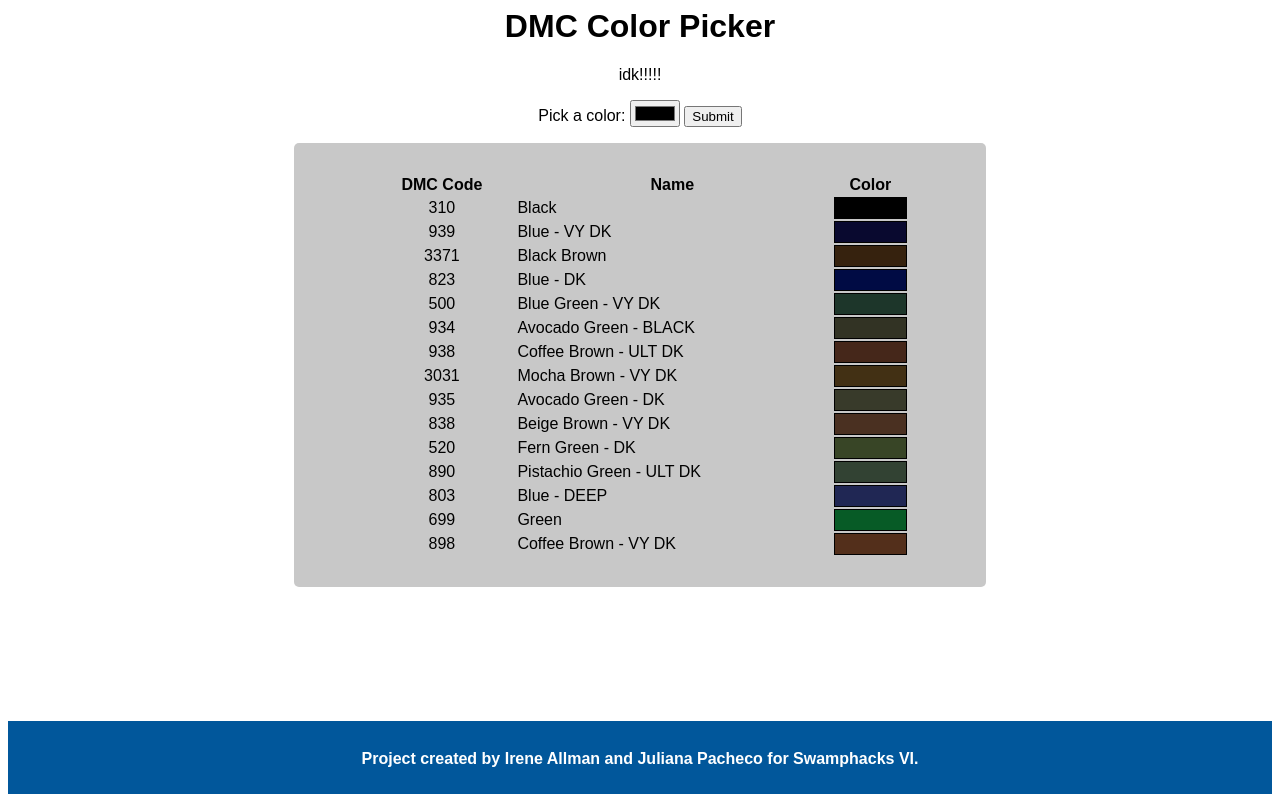
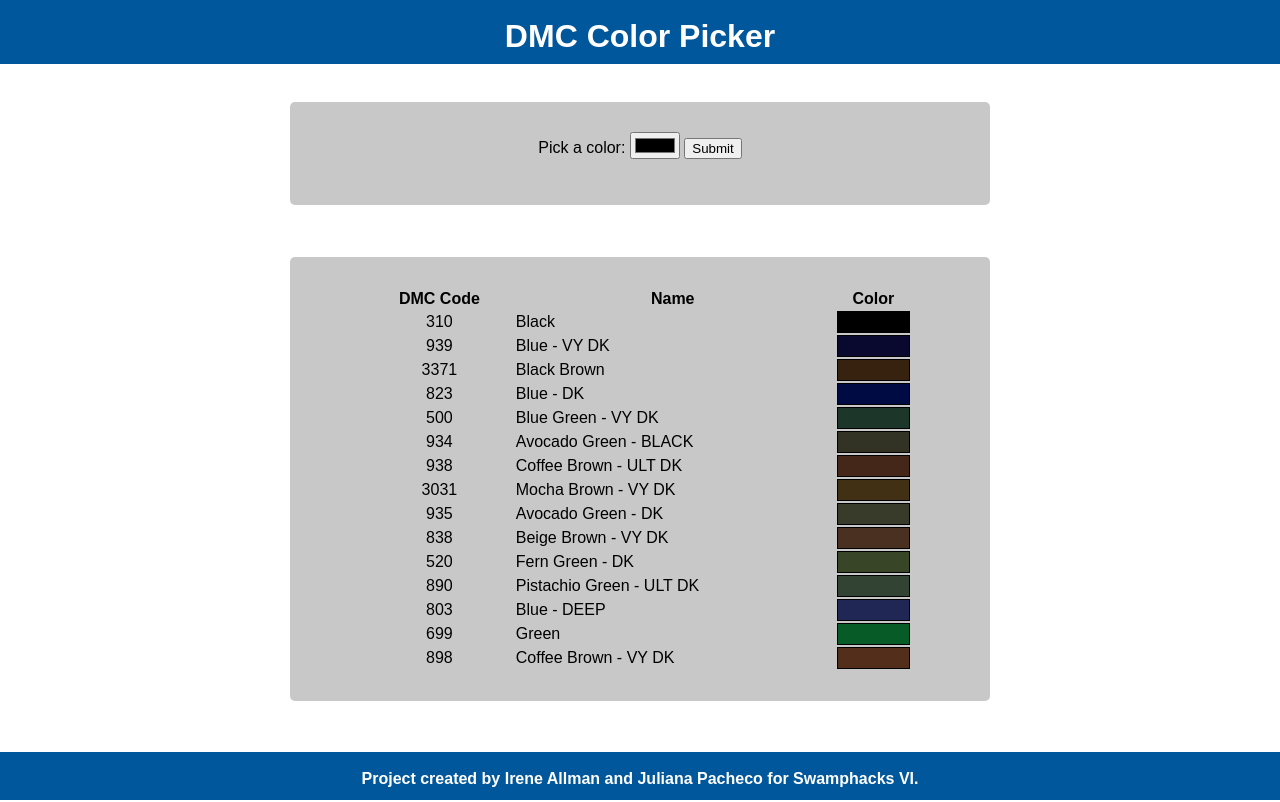
Before and after one commit to irene4/swamphacks20, a Flask app: page / in a window 1280 px wide. Run offline with Flask 2, Linux system fonts and the light colour scheme.

Commit message:
Even more CSS (Now including header!)

```diff
--- a/flaskr/static/style.css
+++ b/flaskr/static/style.css
@@ -1,10 +1,23 @@
 body {
   font-family: Arial, Helvetica, sans-serif;
   text-align: center;
+  margin: 0px;
+}
+
+div.header {
+  height: 8%;
+  background-color: #01579B;
+  text-align: center;
+}
+
+.header h1,h2,p {
+  color: white;
+  margin: 0;
+  padding: 18px 0 0;
 }
 
 div.content {
-  height: 91%;
+  height: 86%;
   margin: 0px;
 }
 
@@ -13,7 +26,8 @@
   border-radius: 5px;
   width: 50%;
   padding: 30px;
-  margin: auto;
+  margin: 3% auto 1%;
+  display: inline-block;
 }
 
 table {
@@ -34,12 +48,12 @@
 div.footer {
   background-color: #01579B;
   text-align: center;
-  padding: 1%;
   height: 6%;
-  margin: 0px;
 }
 
 .footer p {
   font-weight: 600;
   color: white;
+  margin: 0;
+  padding: 18px 0 0;
 }
--- a/flaskr/templates/base.html
+++ b/flaskr/templates/base.html
@@ -5,10 +5,14 @@
 </head>
 {% endblock %}
 
+<div class="header">
+  {% block header %}{% endblock %}
+</div>
+
 <div class="content">
-{% block content %}{% endblock %}
+  {% block content %}{% endblock %}
 </div>
 
 <div class="footer">
-{% block footer %}{% endblock %}
+  {% block footer %}{% endblock %}
 </div>
--- a/flaskr/templates/home.html
+++ b/flaskr/templates/home.html
@@ -6,15 +6,18 @@
     {{ super() }}
 {% endblock %}
 
+{% block header %}
+  <h1>DMC Color Picker</h1>
+{% endblock %}
+
 {% block content %}
-<h1>DMC Color Picker</h1>
-<p>idk!!!!!</p>
-
+  <div class="section">
     <form method="POST" action="/">
       Pick a color:
       <input type="color" name="color_in">
       <input type="submit" value="Submit">
     </form>
+  </div>
 
   <div class="section">
   {% if results %}
@@ -34,7 +37,6 @@
     </table>
   {% endif %}
   </div>
-
 {% endblock %}
 
 
```
Lines whose indentation alone changed are shown as unchanged.
